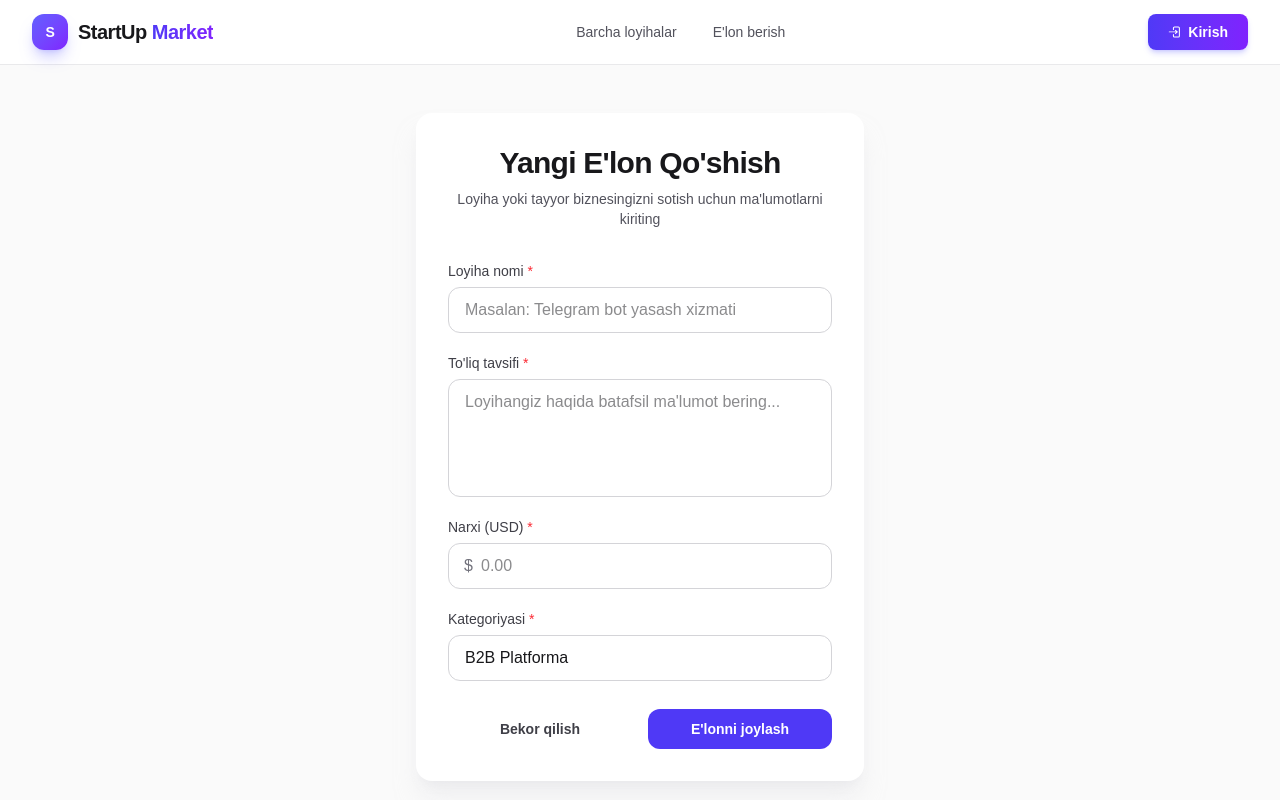
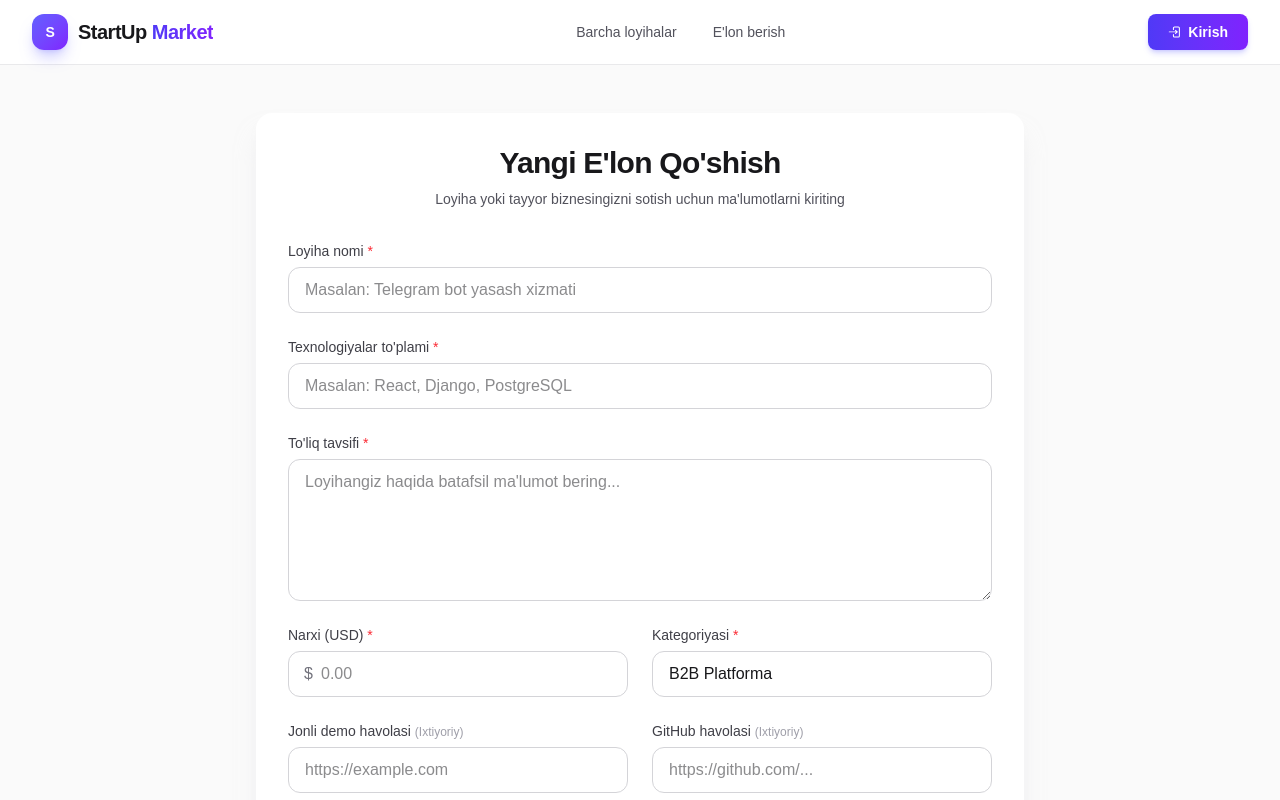
Before and after one commit to erustamovv09-netizen/startup-market-frontend, a Next.js app: page /create in a window 1280 px wide. Shown: the top 800 px of the page. Built offline with nearby package versions, Linux system fonts and the light colour scheme.

Commit message:
e'lon joylashtirishdagi xato tuzatildi

```diff
--- a/src/app/create/page.tsx
+++ b/src/app/create/page.tsx
@@ -10,30 +10,51 @@ export default function CreateStartupPage() {
   const [formData, setFormData] = useState({
     title: "",
     description: "",
+    tech_stack: "",
     price: "",
     project_type: "b2b",
+    demo_url: "",
+    github_url: "",
   });
 
   const [loading, setLoading] = useState(false);
-  const [error, setError] = useState("");
+  const [fieldErrors, setFieldErrors] = useState<Record<string, string[]>>({});
+  const [generalError, setGeneralError] = useState("");
 
   const handleChange = (e: React.ChangeEvent<HTMLInputElement | HTMLTextAreaElement | HTMLSelectElement>) => {
     setFormData((prev) => ({
       ...prev,
       [e.target.name]: e.target.value,
     }));
+    // Foydalanuvchi yoza boshlaganda o'sha maydondagi xatoni tozalash
+    if (fieldErrors[e.target.name]) {
+      setFieldErrors((prev) => ({ ...prev, [e.target.name]: [] }));
+    }
+    setGeneralError("");
   };
 
   const handleSubmit = async (e: React.FormEvent) => {
     e.preventDefault();
     setLoading(true);
-    setError("");
+    setFieldErrors({});
+    setGeneralError("");
 
     const token = localStorage.getItem("access");
     if (!token) {
       router.push("/login");
       return;
     }
+
+    // Payload tayyorlash
+    const payload: Record<string, any> = {
+      title: formData.title,
+      description: formData.description,
+      tech_stack: formData.tech_stack,
+      price: Number(formData.price),
+      project_type: formData.project_type,
+    };
+    if (formData.demo_url) payload.demo_url = formData.demo_url;
+    if (formData.github_url) payload.github_url = formData.github_url;
 
     try {
       const res = await fetch("http://127.0.0.1:8000/api/startups/", {
@@ -42,22 +63,24 @@ export default function CreateStartupPage() {
           "Content-Type": "application/json",
           Authorization: `Bearer ${token}`,
         },
-        body: JSON.stringify({
-          title: formData.title,
-          description: formData.description,
-          price: Number(formData.price),
-          project_type: formData.project_type,
-        }),
+        body: JSON.stringify(payload),
       });
 
       if (res.ok) {
         router.push("/");
       } else {
         const data = await res.json();
-        setError(data.detail || "E'lonni qo'shishda xatolik yuz berdi. Iltimos, ma'lumotlarni tekshiring.");
+        // Agar backenddan dict obyekt kelsa (Django validatsiyasi)
+        if (typeof data === "object" && data !== null && !data.detail) {
+          setFieldErrors(data);
+        } else if (data.detail) {
+          setGeneralError(data.detail);
+        } else {
+          setGeneralError("Noma'lum xatolik yuz berdi.");
+        }
       }
     } catch (err) {
-      setError("Tarmoq xatosi yuz berdi. Iltimos, qayta urinib ko'ring.");
+      setGeneralError("Tarmoq xatosi yuz berdi. Iltimos, qayta urinib ko'ring.");
     } finally {
       setLoading(false);
     }
@@ -65,9 +88,9 @@ export default function CreateStartupPage() {
 
   return (
     <div className="flex min-h-[calc(100vh-4rem)] items-center justify-center bg-zinc-50 px-4 py-12 sm:px-6 lg:px-8 dark:bg-zinc-950">
-      <div className="w-full max-w-md space-y-8 rounded-2xl bg-white p-8 shadow-xl shadow-zinc-200/50 dark:bg-zinc-900/50 dark:shadow-none dark:ring-1 dark:ring-zinc-800">
+      <div className="w-full max-w-3xl space-y-8 rounded-2xl bg-white p-8 shadow-xl shadow-zinc-200/50 dark:bg-zinc-900/50 dark:shadow-none dark:ring-1 dark:ring-zinc-800">
 
-        <div className="text-center">
+        <div className="text-center mb-8">
           <h2 className="text-3xl font-bold tracking-tight text-zinc-900 dark:text-white">
             Yangi E&apos;lon Qo&apos;shish
           </h2>
@@ -76,13 +99,16 @@ export default function CreateStartupPage() {
           </p>
         </div>
 
-        {error && (
-          <div className="rounded-xl border border-red-200 bg-red-50 p-4 text-sm text-red-600 dark:border-red-900/50 dark:bg-red-950/40 dark:text-red-400">
-            {error}
+        {generalError && (
+          <div className="mb-6 rounded-xl border border-red-200 bg-red-50 p-4 text-sm text-red-600 dark:border-red-900/50 dark:bg-red-950/40 dark:text-red-400">
+            {generalError}
           </div>
         )}
 
-        <form onSubmit={handleSubmit} className="mt-8 space-y-5">
+        <form onSubmit={handleSubmit} className="space-y-6">
+          {/* ════ TO'LIQ ENLIKDAGI MAYDONLAR ════ */}
+          <div className="space-y-6">
+
             {/* Sarlavha */}
             <div>
               <label htmlFor="title" className="mb-1.5 block text-sm font-medium text-zinc-700 dark:text-zinc-300">
@@ -96,8 +122,31 @@ export default function CreateStartupPage() {
                 value={formData.title}
                 onChange={handleChange}
                 placeholder="Masalan: Telegram bot yasash xizmati"
-              className="block w-full rounded-xl border border-zinc-300 bg-white px-4 py-2.5 text-zinc-900 outline-none transition focus:border-indigo-600 focus:ring-2 focus:ring-indigo-600/20 dark:border-zinc-700 dark:bg-zinc-900 dark:text-white dark:focus:border-indigo-500"
+                className={`block w-full rounded-xl border ${fieldErrors.title && fieldErrors.title.length > 0 ? "border-red-500 focus:ring-red-500/20" : "border-zinc-300 focus:border-indigo-600 focus:ring-indigo-600/20"} bg-white px-4 py-2.5 text-zinc-900 outline-none transition focus:ring-2 dark:bg-zinc-900 dark:text-white dark:border-zinc-700 dark:focus:border-indigo-500`}
               />
+              {fieldErrors.title && fieldErrors.title.length > 0 && (
+                <p className="mt-1 text-sm text-red-500">{fieldErrors.title[0]}</p>
+              )}
+            </div>
+
+            {/* Texnologiyalar to'plami */}
+            <div>
+              <label htmlFor="tech_stack" className="mb-1.5 block text-sm font-medium text-zinc-700 dark:text-zinc-300">
+                Texnologiyalar to&apos;plami <span className="text-red-500">*</span>
+              </label>
+              <input
+                id="tech_stack"
+                name="tech_stack"
+                type="text"
+                required
+                value={formData.tech_stack}
+                onChange={handleChange}
+                placeholder="Masalan: React, Django, PostgreSQL"
+                className={`block w-full rounded-xl border ${fieldErrors.tech_stack && fieldErrors.tech_stack.length > 0 ? "border-red-500 focus:ring-red-500/20" : "border-zinc-300 focus:border-indigo-600 focus:ring-indigo-600/20"} bg-white px-4 py-2.5 text-zinc-900 outline-none transition focus:ring-2 dark:bg-zinc-900 dark:text-white dark:border-zinc-700 dark:focus:border-indigo-500`}
+              />
+              {fieldErrors.tech_stack && fieldErrors.tech_stack.length > 0 && (
+                <p className="mt-1 text-sm text-red-500">{fieldErrors.tech_stack[0]}</p>
+              )}
             </div>
 
             {/* Tavsif */}
@@ -109,13 +158,20 @@ export default function CreateStartupPage() {
                 id="description"
                 name="description"
                 required
-              rows={4}
+                rows={5}
                 value={formData.description}
                 onChange={handleChange}
                 placeholder="Loyihangiz haqida batafsil ma'lumot bering..."
-              className="block w-full resize-none rounded-xl border border-zinc-300 bg-white px-4 py-2.5 text-zinc-900 outline-none transition focus:border-indigo-600 focus:ring-2 focus:ring-indigo-600/20 dark:border-zinc-700 dark:bg-zinc-900 dark:text-white dark:focus:border-indigo-500"
+                className={`block w-full resize-y rounded-xl border ${fieldErrors.description && fieldErrors.description.length > 0 ? "border-red-500 focus:ring-red-500/20" : "border-zinc-300 focus:border-indigo-600 focus:ring-indigo-600/20"} bg-white px-4 py-2.5 text-zinc-900 outline-none transition focus:ring-2 dark:bg-zinc-900 dark:text-white dark:border-zinc-700 dark:focus:border-indigo-500`}
               />
+              {fieldErrors.description && fieldErrors.description.length > 0 && (
+                <p className="mt-1 text-sm text-red-500">{fieldErrors.description[0]}</p>
+              )}
             </div>
+          </div>
+
+          {/* ════ 2-KOLONNALI GRID ════ */}
+          <div className="grid grid-cols-1 gap-6 md:grid-cols-2">
 
             {/* Narx */}
             <div>
@@ -136,9 +192,12 @@ export default function CreateStartupPage() {
                   value={formData.price}
                   onChange={handleChange}
                   placeholder="0.00"
-                className="block w-full rounded-xl border border-zinc-300 bg-white py-2.5 pl-8 pr-4 text-zinc-900 outline-none transition focus:border-indigo-600 focus:ring-2 focus:ring-indigo-600/20 dark:border-zinc-700 dark:bg-zinc-900 dark:text-white dark:focus:border-indigo-500"
+                  className={`block w-full rounded-xl border ${fieldErrors.price && fieldErrors.price.length > 0 ? "border-red-500 focus:ring-red-500/20" : "border-zinc-300 focus:border-indigo-600 focus:ring-indigo-600/20"} bg-white py-2.5 pl-8 pr-4 text-zinc-900 outline-none transition focus:ring-2 dark:bg-zinc-900 dark:text-white dark:border-zinc-700 dark:focus:border-indigo-500`}
                 />
               </div>
+              {fieldErrors.price && fieldErrors.price.length > 0 && (
+                <p className="mt-1 text-sm text-red-500">{fieldErrors.price[0]}</p>
+              )}
             </div>
 
             {/* Kategoriya */}
@@ -152,7 +211,7 @@ export default function CreateStartupPage() {
                 required
                 value={formData.project_type}
                 onChange={handleChange}
-              className="block w-full appearance-none rounded-xl border border-zinc-300 bg-white px-4 py-2.5 text-zinc-900 outline-none transition focus:border-indigo-600 focus:ring-2 focus:ring-indigo-600/20 dark:border-zinc-700 dark:bg-zinc-900 dark:text-white dark:focus:border-indigo-500"
+                className={`block w-full appearance-none rounded-xl border ${fieldErrors.project_type && fieldErrors.project_type.length > 0 ? "border-red-500 focus:ring-red-500/20" : "border-zinc-300 focus:border-indigo-600 focus:ring-indigo-600/20"} bg-white px-4 py-2.5 text-zinc-900 outline-none transition focus:ring-2 dark:bg-zinc-900 dark:text-white dark:border-zinc-700 dark:focus:border-indigo-500`}
               >
                 <option value="b2b">B2B Platforma</option>
                 <option value="b2c">B2C Xizmat</option>
@@ -160,20 +219,62 @@ export default function CreateStartupPage() {
                 <option value="marketplace">Marketplace (Bozor)</option>
                 <option value="other">Boshqa</option>
               </select>
+              {fieldErrors.project_type && fieldErrors.project_type.length > 0 && (
+                <p className="mt-1 text-sm text-red-500">{fieldErrors.project_type[0]}</p>
+              )}
+            </div>
+
+            {/* Demo URL */}
+            <div>
+              <label htmlFor="demo_url" className="mb-1.5 block text-sm font-medium text-zinc-700 dark:text-zinc-300">
+                Jonli demo havolasi <span className="text-xs text-zinc-400">(Ixtiyoriy)</span>
+              </label>
+              <input
+                id="demo_url"
+                name="demo_url"
+                type="url"
+                value={formData.demo_url}
+                onChange={handleChange}
+                placeholder="https://example.com"
+                className={`block w-full rounded-xl border ${fieldErrors.demo_url && fieldErrors.demo_url.length > 0 ? "border-red-500 focus:ring-red-500/20" : "border-zinc-300 focus:border-indigo-600 focus:ring-indigo-600/20"} bg-white px-4 py-2.5 text-zinc-900 outline-none transition focus:ring-2 dark:bg-zinc-900 dark:text-white dark:border-zinc-700 dark:focus:border-indigo-500`}
+              />
+              {fieldErrors.demo_url && fieldErrors.demo_url.length > 0 && (
+                <p className="mt-1 text-sm text-red-500">{fieldErrors.demo_url[0]}</p>
+              )}
+            </div>
+
+            {/* GitHub URL */}
+            <div>
+              <label htmlFor="github_url" className="mb-1.5 block text-sm font-medium text-zinc-700 dark:text-zinc-300">
+                GitHub havolasi <span className="text-xs text-zinc-400">(Ixtiyoriy)</span>
+              </label>
+              <input
+                id="github_url"
+                name="github_url"
+                type="url"
+                value={formData.github_url}
+                onChange={handleChange}
+                placeholder="https://github.com/..."
+                className={`block w-full rounded-xl border ${fieldErrors.github_url && fieldErrors.github_url.length > 0 ? "border-red-500 focus:ring-red-500/20" : "border-zinc-300 focus:border-indigo-600 focus:ring-indigo-600/20"} bg-white px-4 py-2.5 text-zinc-900 outline-none transition focus:ring-2 dark:bg-zinc-900 dark:text-white dark:border-zinc-700 dark:focus:border-indigo-500`}
+              />
+              {fieldErrors.github_url && fieldErrors.github_url.length > 0 && (
+                <p className="mt-1 text-sm text-red-500">{fieldErrors.github_url[0]}</p>
+              )}
+            </div>
           </div>
 
           {/* Tugmalar */}
-          <div className="pt-2 flex items-center gap-4">
+          <div className="pt-6 flex flex-col-reverse sm:flex-row items-center gap-4 sm:justify-end">
             <Link
               href="/"
-              className="flex-1 rounded-xl px-4 py-2.5 text-center text-sm font-semibold text-zinc-700 hover:bg-zinc-100 transition dark:text-zinc-300 dark:hover:bg-zinc-800"
+              className="w-full sm:w-auto rounded-xl px-6 py-2.5 text-center text-sm font-semibold text-zinc-700 hover:bg-zinc-100 transition dark:text-zinc-300 dark:hover:bg-zinc-800"
             >
               Bekor qilish
             </Link>
             <button
               type="submit"
               disabled={loading}
-              className="flex-1 inline-flex items-center justify-center rounded-xl bg-indigo-600 px-4 py-2.5 text-sm font-semibold text-white transition hover:bg-indigo-700 focus:outline-none focus:ring-2 focus:ring-indigo-600/50 disabled:opacity-50"
+              className="w-full sm:w-auto inline-flex items-center justify-center rounded-xl bg-indigo-600 px-8 py-2.5 text-sm font-semibold text-white transition hover:bg-indigo-700 focus:outline-none focus:ring-2 focus:ring-indigo-600/50 disabled:opacity-50"
             >
               {loading ? (
                 <div className="flex items-center gap-2">
```
Lines whose indentation alone changed are shown as unchanged.
